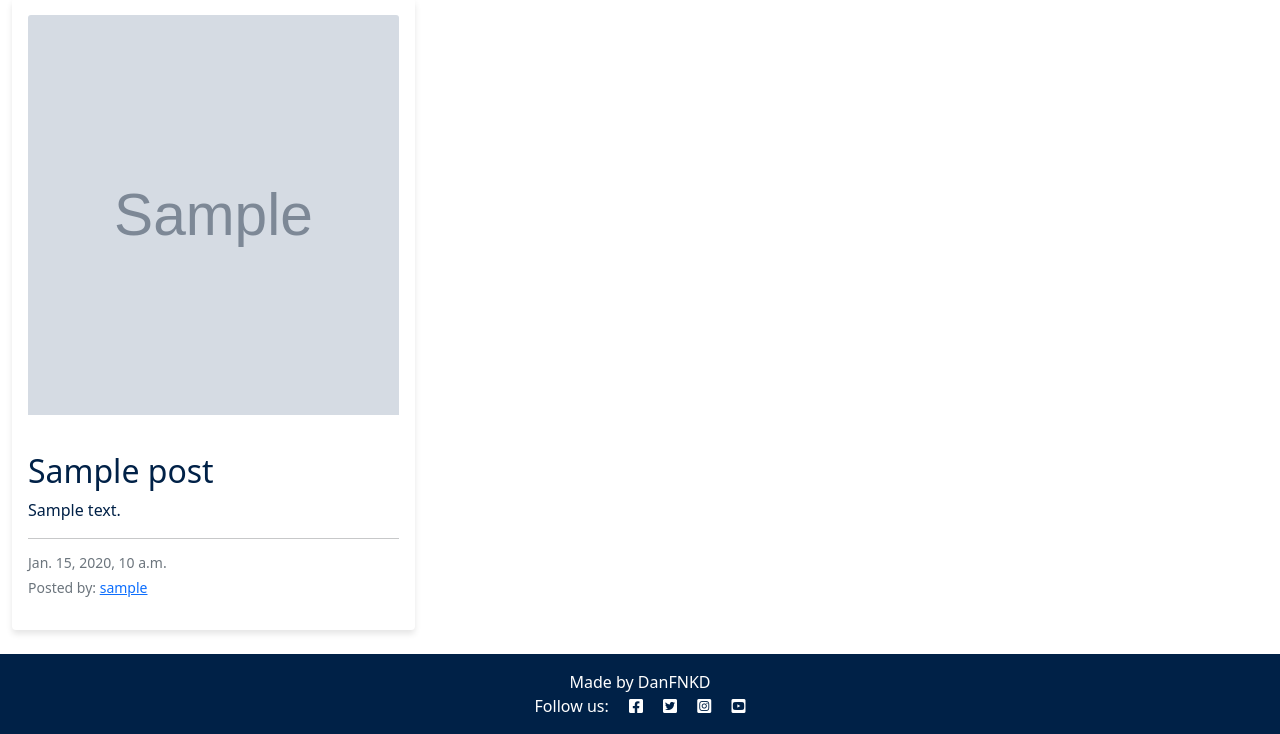
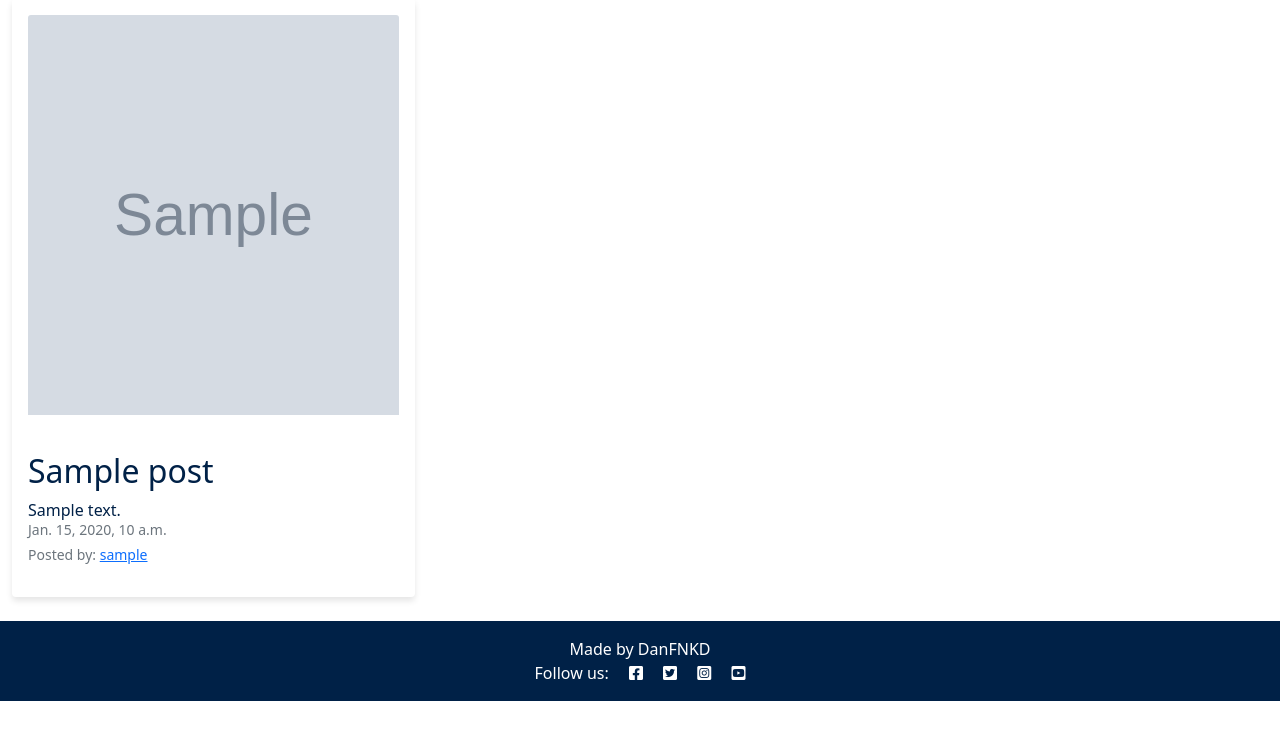
Before and after one commit to DanFNKD/the-notice-board, a Django app: page / in a window 1280 px wide. Shown: the part 179-913 px from the top of the page. After the commit the page ends 880 px from the top, so only its background shows below. Run offline with Django 4.2, Linux system fonts and the light colour scheme; tables that the repository leaves empty hold one stand-in row (values such as "Sample post"); grey boxes marked "Sample" are stand-in pictures.

Commit message:
fix(index.html): remove <hr /> from index.html to resolve validator info

```diff
--- a/blog/templates/blog/index.html
+++ b/blog/templates/blog/index.html
@@ -66,7 +66,6 @@
                                 <p class="card-text">{{ post.excerpt }}</p>
                             </a>
 
-                            <hr />
                             <p class="card-text text-muted h6">{{ post.created_on }}</p>
                             <p class="card-author text-muted">Posted by: <a href="{% url 'profile' post.author.username %}">{{ post.author }}</a></p>
                         </div>
--- a/templates/base.html
+++ b/templates/base.html
@@ -13,7 +13,7 @@
 
 <head>
     <title>The Notice Board</title>
-    <meta name="viewport" content="width=device-width, initial-scale=1" />
+    <meta name="viewport" content="width=device-width, initial-scale=1">
     <meta name="description" content="The Notice Board Blog - The UK's Premier Blog Site">
     <meta name="keywords" content="blog, UK blog, The Notice Board, posts, articles, history, sport, music, arts">
 
```
